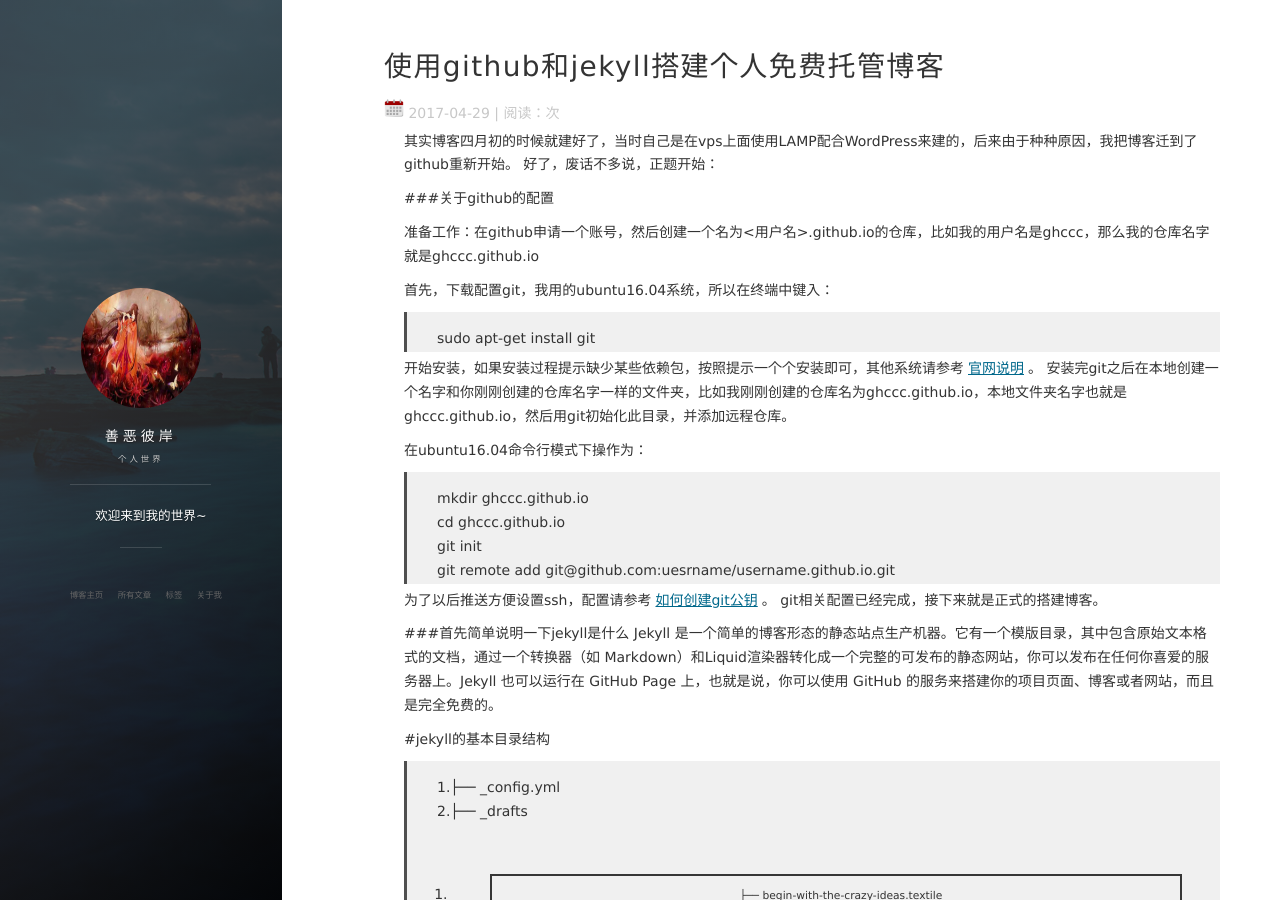
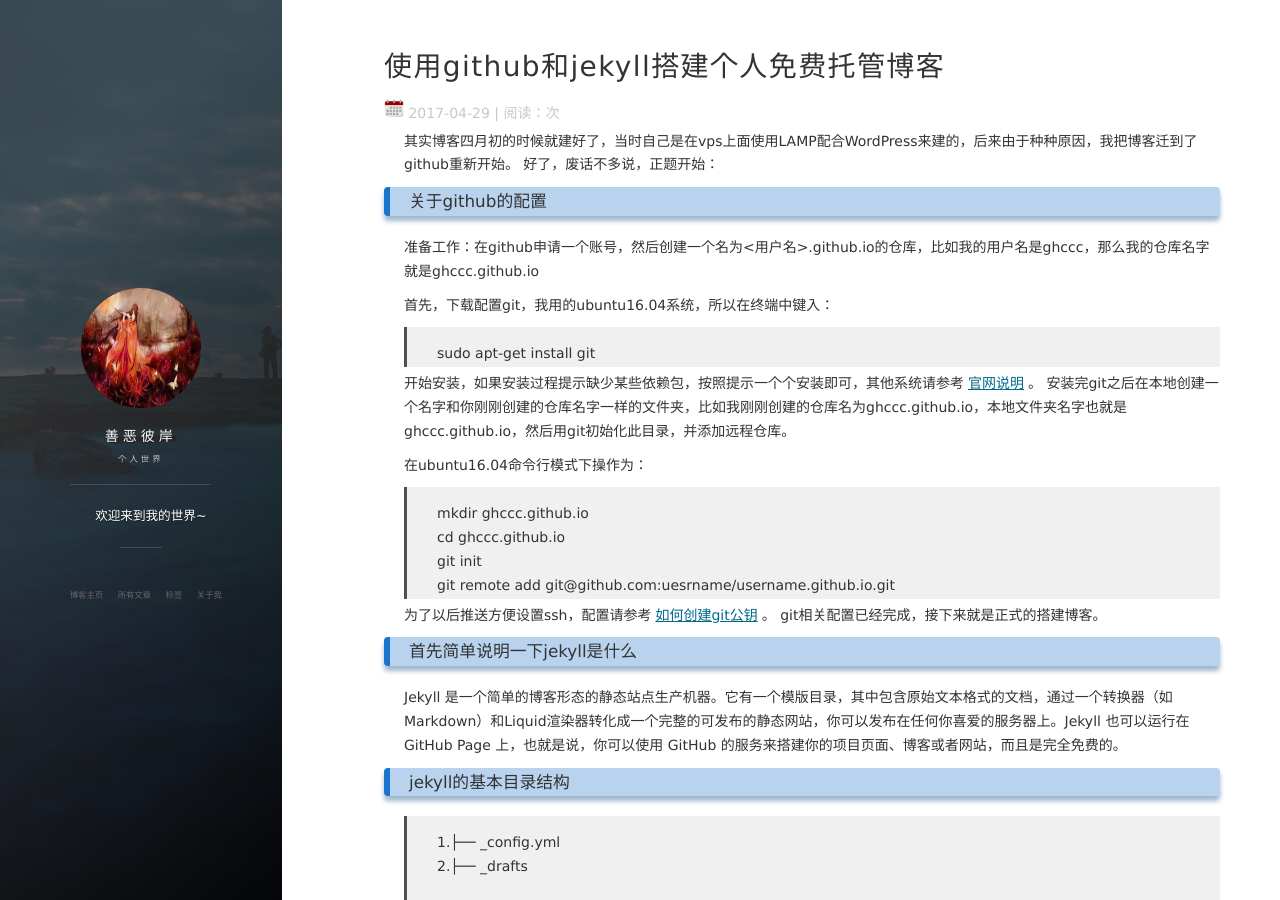
Before and after one commit to ghccc/ghccc.github.io, a Jekyll site: the page built from _posts/2017-04-29-build blog.md, in a window 1280 px wide and 900 px high. Built offline with Jekyll 4.4.1, drawn with Linux system fonts in a browser that asks for light colours; nearby versions of some CDN libraries; comment, search, counter and statistics services are not loaded; some of the changed text lies outside the part shown.

Commit message:
change paper

```diff
--- a/_posts/2017-04-29-build blog.md
+++ b/_posts/2017-04-29-build blog.md
@@ -7,7 +7,7 @@ categories: 博客 网站
 其实博客四月初的时候就建好了，当时自己是在vps上面使用LAMP配合WordPress来建的，后来由于种种原因，我把博客迁到了github重新开始。
 好了，废话不多说，正题开始：
 
-###关于github的配置
+### 关于github的配置
 
 准备工作：在github申请一个账号，然后创建一个名为<用户名>.github.io的仓库，比如我的用户名是ghccc，那么我的仓库名字就是ghccc.github.io
 
@@ -28,10 +28,11 @@ categories: 博客 网站
 为了以后推送方便设置ssh，配置请参考[如何创建git公钥][2]。
 git相关配置已经完成，接下来就是正式的搭建博客。
 
-###首先简单说明一下jekyll是什么
+### 首先简单说明一下jekyll是什么
+
 Jekyll 是一个简单的博客形态的静态站点生产机器。它有一个模版目录，其中包含原始文本格式的文档，通过一个转换器（如 Markdown）和Liquid渲染器转化成一个完整的可发布的静态网站，你可以发布在任何你喜爱的服务器上。Jekyll 也可以运行在 GitHub Page 上，也就是说，你可以使用 GitHub 的服务来搭建你的项目页面、博客或者网站，而且是完全免费的。
 
-#jekyll的基本目录结构
+### jekyll的基本目录结构
 
 > 1.├── _config.yml
 2.├── _drafts
@@ -76,7 +77,7 @@ Jekyll 是一个简单的博客形态的静态站点生产机器。它有一个
 > index.html
  如果这些文件中包含 YAML 头信息 部分，Jekyll 就会自动将它们进行转换。
 
-###jekyll的配置
+### jekyll的配置
 
 jekyll的配置写在_config.yml中，具体配置有很多，在此放出我的配置，更详细的内容请参考[jekyll的官方配置文档][3]
 
@@ -110,7 +111,8 @@ nav:
 paginate: 20
 paginate_path: "page/:num/"
 
-###如果不想自己配置模板怎么办
+### 如果不想自己配置模板怎么办
+
 可以去[这里][4]寻找自己中意的模板，或者你也可以直接fork[我的模板][5]，然后把源码下载下来稍加修改之后放到刚才创建的本地目录里面。
 推送到远程仓库：
 
```
